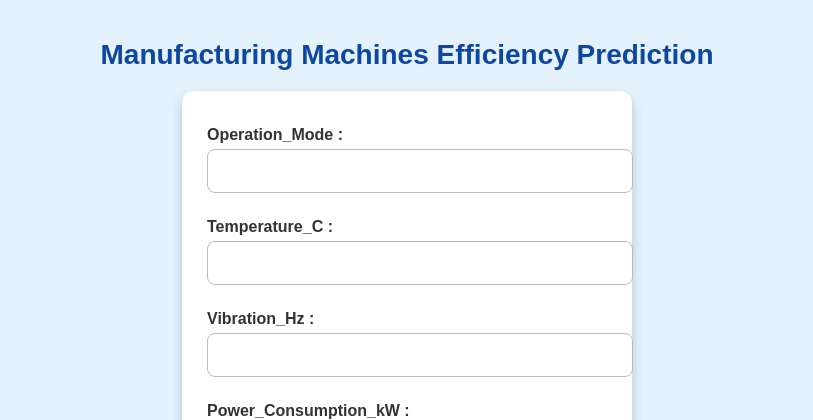
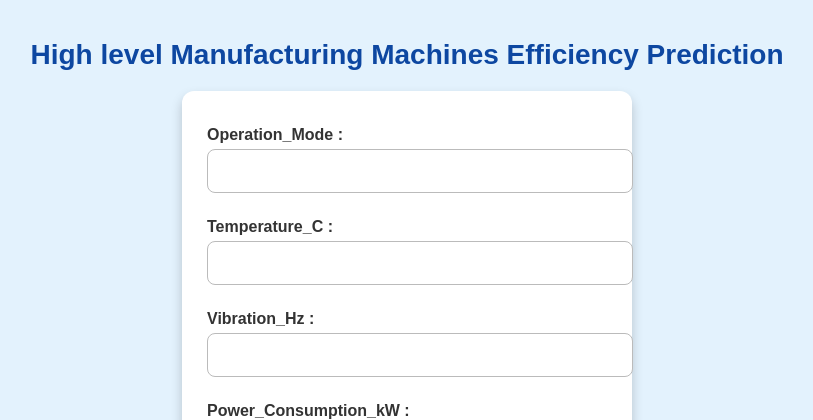
Before and after one commit to vairavellingam/MLOps_Jenkins_CI-CD, a Flask app: page / in a window 1280 px wide. Shown: the top 420 px of the page, without its empty margins (233-1046 px from the left). Run offline with Flask 3, Linux system fonts and the light colour scheme; parts of the project's set-up code (start-up, migrations or seed data) failed here and were passed over.

Commit message:
commit change

```diff
--- a/templates/index.html
+++ b/templates/index.html
@@ -4,11 +4,11 @@
         <meta charset="UTF-8">
         <meta name="viewport" content="width=device-width , initial-scale=1.0">
         <link rel="stylesheet" href="static/style.css">
-        <title>Manufacturing Machines Efficiency Prediction </title>
+        <title>High level Manufacturing Machines Efficiency Prediction </title>
     </head>
 
     <body>
-        <h1>Manufacturing Machines Efficiency Prediction</h1>
+        <h1> High level Manufacturing Machines Efficiency Prediction</h1>
         <form method="post">
             {% for feature in features %}
                 <label for="{{ feature }}"> {{ feature }} :</label>
```
